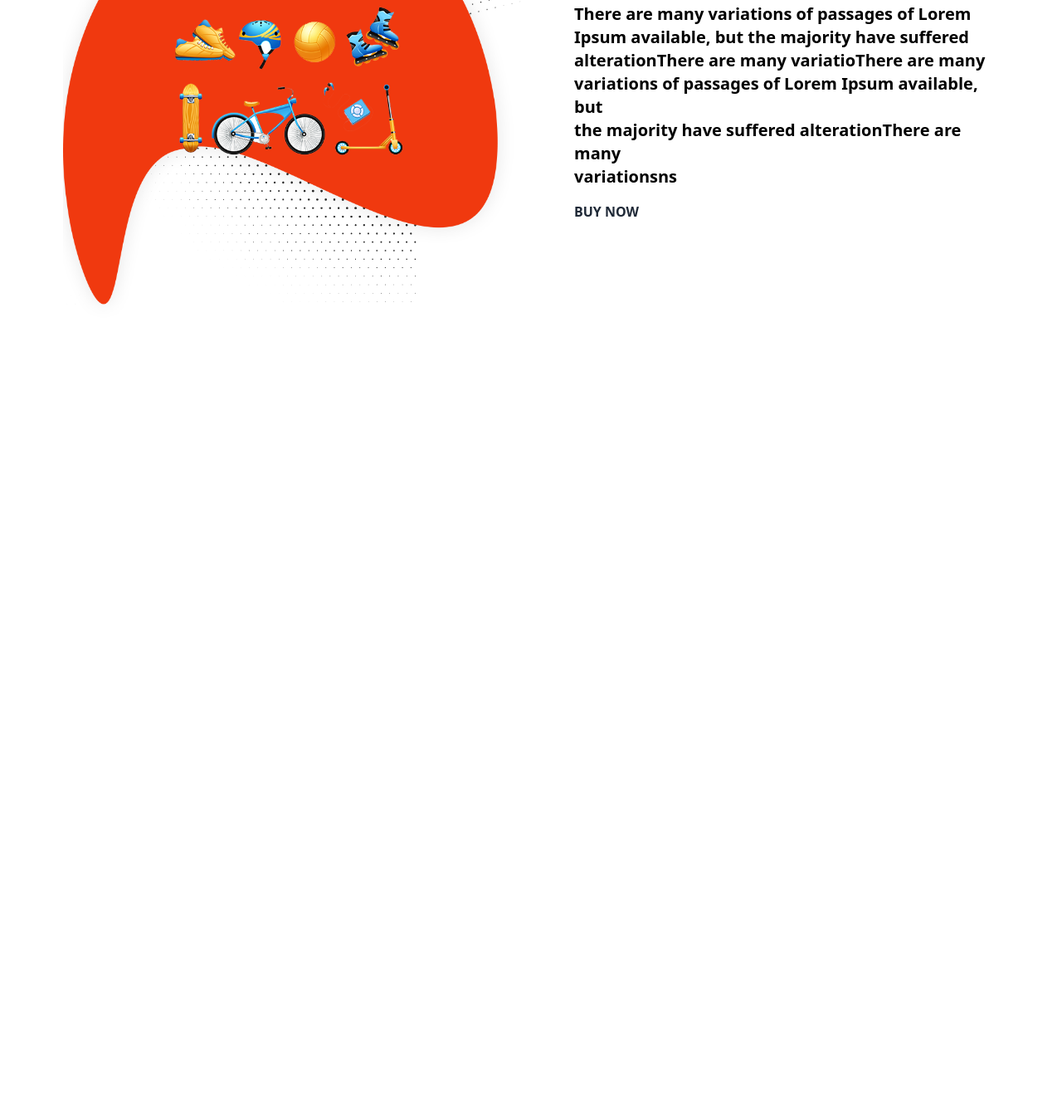
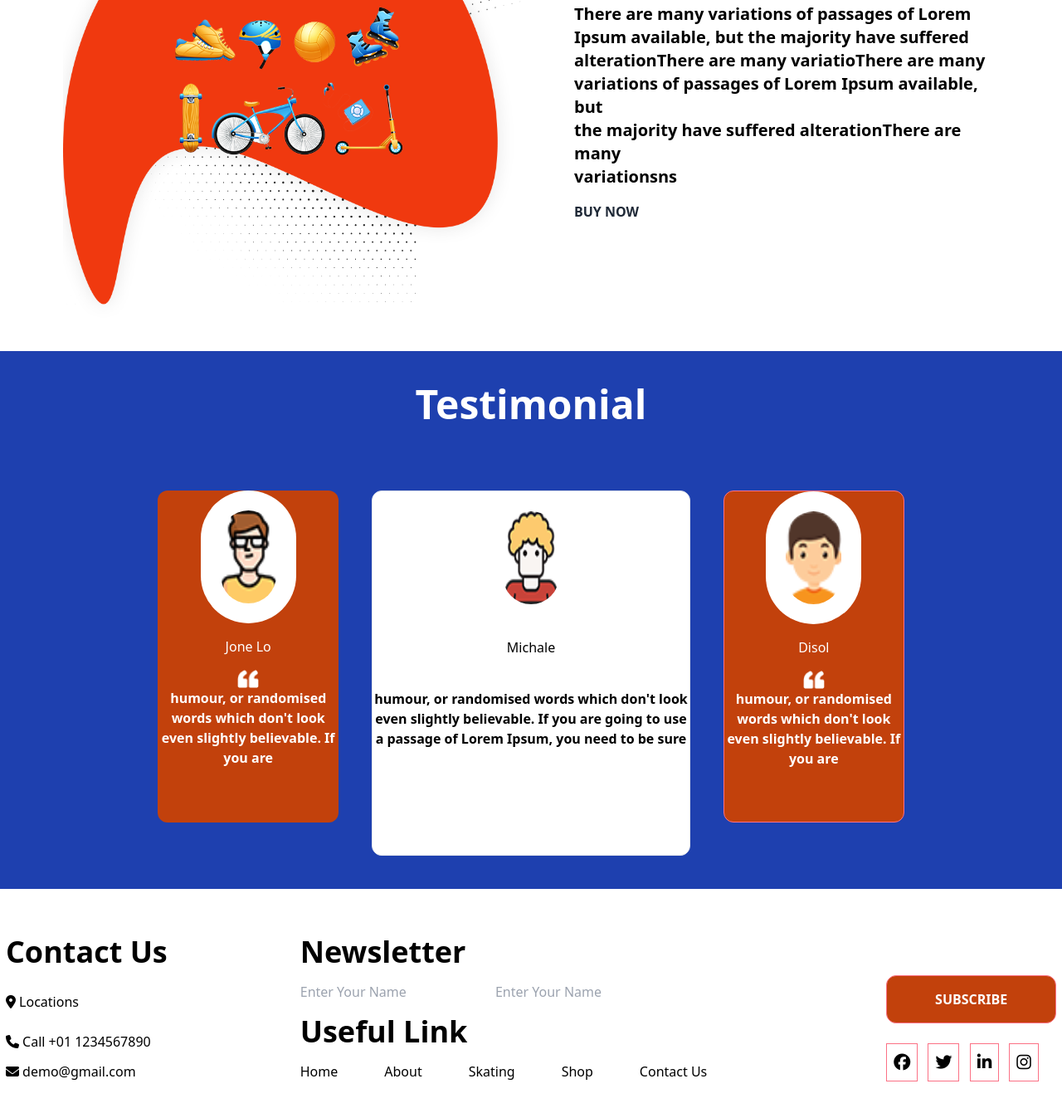
Before and after one commit to jannat-marjia/SBS, a plain HTML site: page index.html in a window 1280 px wide. Shown: the part 3265-4606 px from the top of the page at 83% size. Before the commit the page ends 3688 px from the top, so only its background shows below. Drawn offline with nearby package versions, Linux system fonts and the light colour scheme.

Commit message:
footer section

```diff
--- a/index.html
+++ b/index.html
@@ -169,19 +169,111 @@
       </div>
       <div class="flex items-center justify-center gap-10 mt-10 mb-10">
         <div>
-          <img class="w-[45vw]"   src="images/images/shop.png" alt="" />
+          <img class="w-[45vw]" src="images/images/shop.png" alt="" />
         </div>
         <div class="w-[40vw]">
-          <p class="text-5xl font-bold mt-4 mb-6">Our Skate<br/> Shop</p>
+          <p class="text-5xl font-bold mt-4 mb-6">
+            Our Skate<br />
+            Shop
+          </p>
           <p class="text-xl font-semibold mt-4 mb-4">
-            There are many variations of passages of Lorem<br/> Ipsum available, but
-            the majority have suffered<br/> alterationThere are many variatioThere
-            are many<br/> variations of passages of Lorem Ipsum available, but <br/>the
-            majority have suffered alterationThere are many<br/> variationsns
+            There are many variations of passages of Lorem<br />
+            Ipsum available, but the majority have suffered<br />
+            alterationThere are many variatioThere are many<br />
+            variations of passages of Lorem Ipsum available, but <br />the
+            majority have suffered alterationThere are many<br />
+            variationsns
           </p>
           <p class="font-bold text-gray-800">BUY NOW</p>
         </div>
       </div>
+      <div class=" bg-blue-800 mt-10 mb-10">
+        <div>
+          <p class="text-center text-5xl pt-10 pb-10 text-white font-bold">
+            Testimonial
+          </p>
+        </div>
+        <div class="flex justify-center gap-10 pt-10 pb-10">
+          <div
+            class="  bg-orange-700 w-[17vw] h-[50vh] text-center text-white rounded-xl"
+          >
+            <img
+              class="  w-[9vw] h-[20vh] bg-white m-auto p-6 rounded-full"
+              src="images/images/test1.png"
+              alt=""
+            />
+            <p class="mt-4 mb-4">Jone Lo</p>
+            <img class="w-[2vw] m-auto" src="images/images/te.png" alt="" />
+            <p class="font-semibold">
+              humour, or randomised words which don't look even slightly
+              believable. If you are
+            </p>
+          </div>
+          <div
+            class="  border bg-white w-[30vw] h-[55vh] text-center text-black rounded-xl"
+          >
+            <img
+              class="  w-[9vw] h-[20vh] bg-white m-auto p-6 rounded-full"
+              src="images/images/test2.png"
+              alt=""
+            />
+            <p class="mt-4 mb-4">Michale</p>
+            <img class="w-[2vw] m-auto" src="images/images/te.png" alt="" />
+            <p class="font-semibold">
+              humour, or randomised words which don't look even slightly
+              believable. If you are going to use a passage of Lorem Ipsum, you
+              need to be sure
+            </p>
+          </div>
+          <div
+            class="border border-rose-400 border bg-orange-700 w-[17vw] h-[50vh] text-center text-white rounded-xl"
+          >
+            <img
+              class=" w-[9vw] h-[20vh] bg-white m-auto p-6 rounded-full"
+              src="images/images/test3.png"
+              alt=""
+            />
+            <p class="mt-4 mb-4">Disol</p>
+            <img class="w-[2vw] m-auto" src="images/images/te.png" alt="" />
+            <p class="font-semibold">
+              humour, or randomised words which don't look even slightly
+              believable. If you are
+            </p>
+          </div>
+        </div>
+      </div>
     </main>
+    <footer>
+      <div class=" flex justify-center  gap-40 mt-10 mb-10 ">
+        <div>
+          <h2 class="text-4xl mt-2 mb-2 font-bold mt-4 mb-4"> Contact Us</h2>
+          <p> <i class="fa-solid fa-location-dot mt-4 mb-4"></i> Locations</p>
+          <p> <i class="fa-solid fa-phone mt-4 mb-4"></i> Call +01 1234567890
+          </p>
+          <p>
+            <i class="fa-solid fa-envelope"></i>  demo@gmail.com</p>
+        </div>
+        <div>
+          <h2 class="text-4xl mt-2 mb-2 font-bold mt-4 mb-4">Newsletter</h2>
+          <input type="email" placeholder="Enter Your Name">
+          <input type="email" placeholder="Enter Your Name">
+          <h2 class="text-4xl mt-2 mb-2 font-bold mt-4 mb-4">Useful Link</h2>
+        <div class="inline-flex list-none mr-14">
+          <li class="mr-14">Home</li>
+          <li class="mr-14">About</li>
+          <li class="mr-14">Skating</li>
+          <li class="mr-14">Shop</li>
+          <li>Contact Us</li>
+        </div>
+        </div>
+        <div>
+          <button class="border border-rose-400 w-[16vw] pt-4 pb-4 rounded-xl bg-orange-700 text-white font-bold mt-16  ">SUBSCRIBE</button><br/>
+          <i class="fa-brands fa-facebook   border border-rose-400 text-xl mr-2 mt-6 mb-6 p-2  "></i>
+          <i class="fa-brands fa-twitter border border-rose-400 text-xl mr-2 p-2  "></i>
+          <i class="fa-brands fa-linkedin-in border border-rose-400 text-xl mr-2 p-2  "></i>
+          <i class="fa-brands fa-instagram border border-rose-400 text-xl p-2  "></i>
+        </div>
+      </div>
+    </footer>
   </body>
 </html>
```
